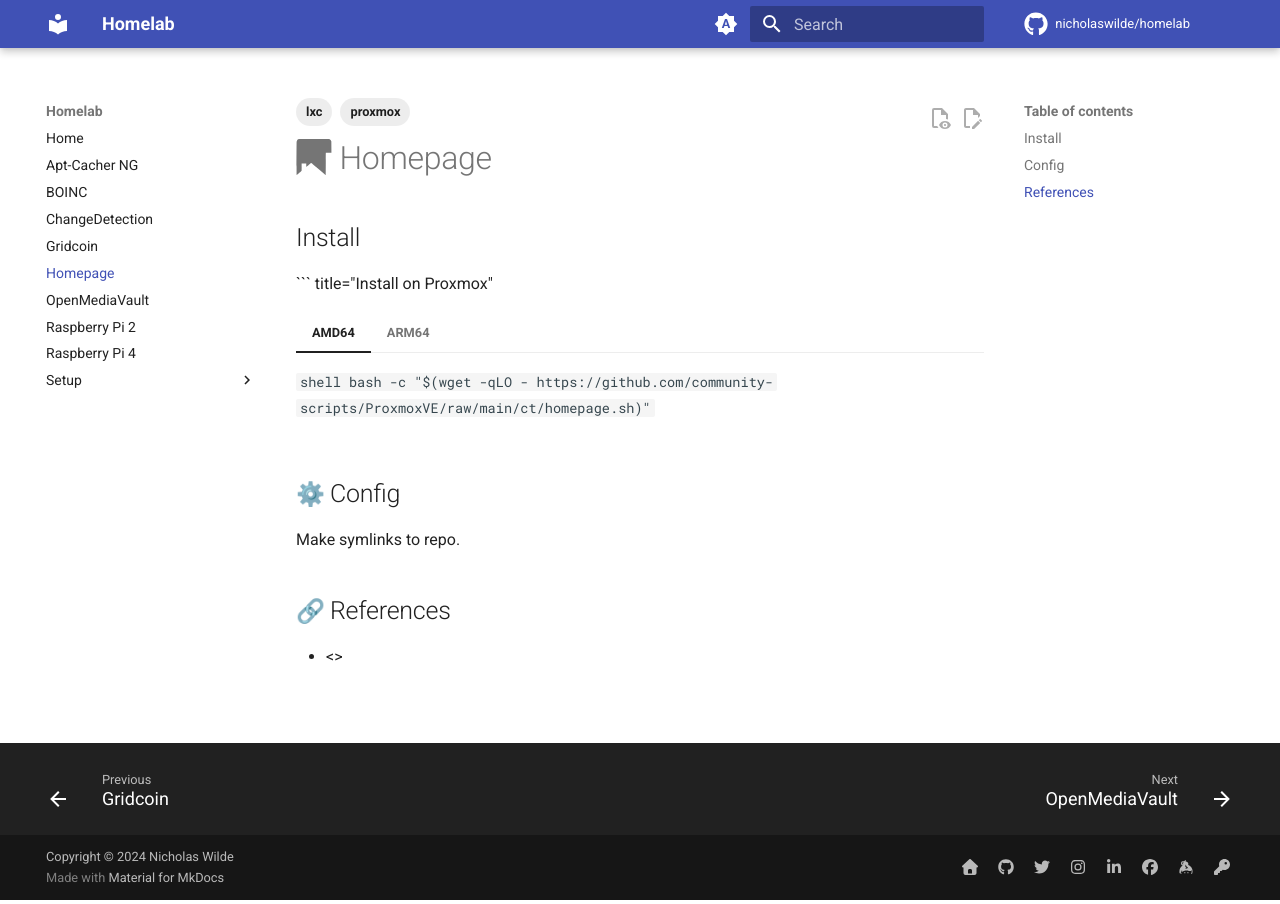
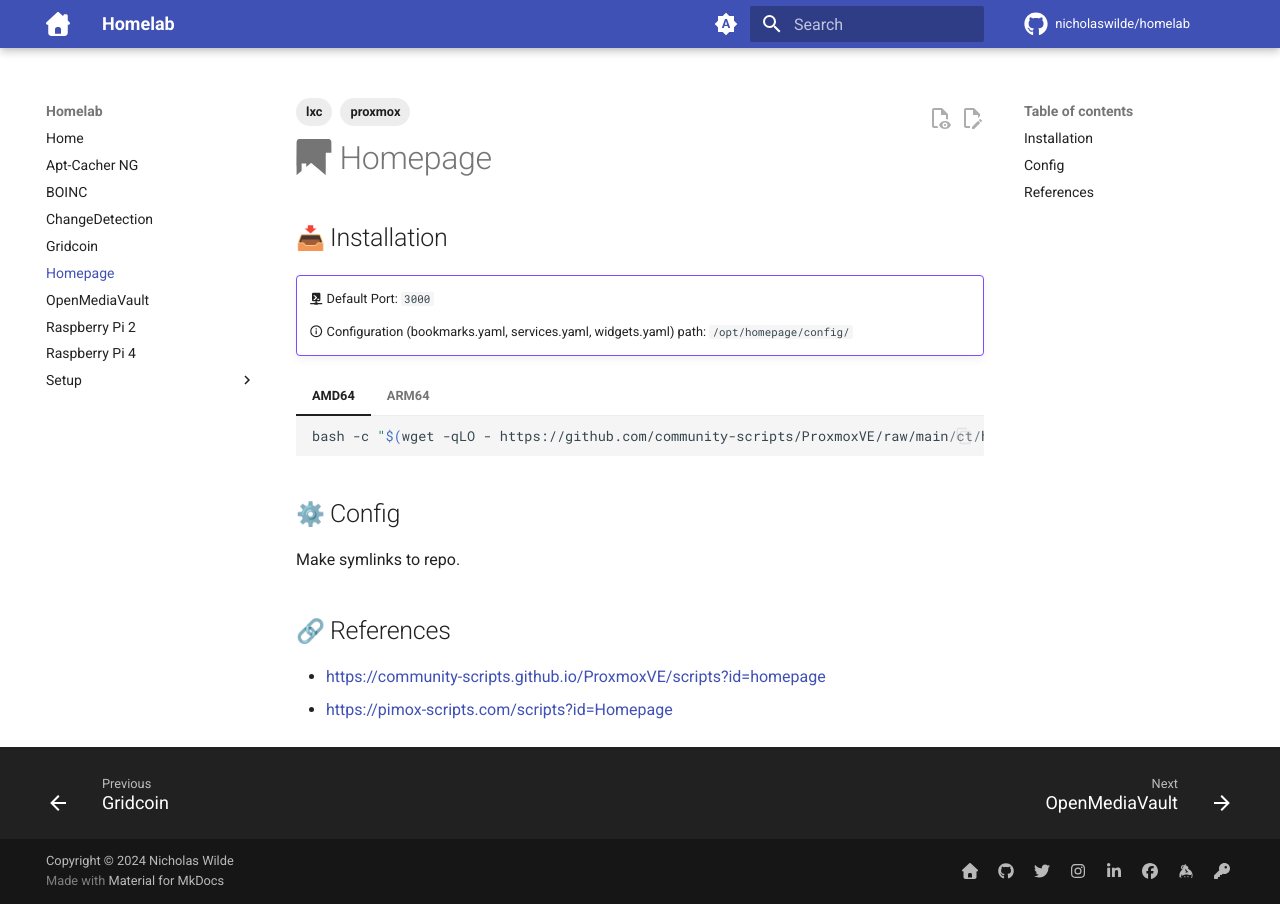
Before and after one commit to nicholaswilde/homelab, an MkDocs documentation site: the page built from docs/homepage.md, in a window 1280 px wide. Built offline with MkDocs 1.6.1 and Material for MkDocs 9.7.7, drawn with Linux system fonts in a browser that asks for light colours; emoji names are drawn with the system emoji font; comment, search, counter and statistics services are not loaded.

Commit message:
update
Signed-off-by: nιcнolaѕ wιlde <ncwilde43@gmail.com>

````diff
--- a/docs/homepage.md
+++ b/docs/homepage.md
@@ -5,9 +5,14 @@
 ---
 # :simple-homepage: Homepage
 
-## Install
+## :inbox_tray: Installation
 
-``` title="Install on Proxmox"
+!!! example ""
+
+    :material-console-network: Default Port: `3000`
+
+    :material-information-outline: Configuration (bookmarks.yaml, services.yaml, widgets.yaml) path: `/opt/homepage/config/`
+
 === "AMD64"
 
     ```shell
@@ -26,4 +31,5 @@
 
 ## :link: References
 
-- <>
+- <https://community-scripts.github.io/ProxmoxVE/scripts?id=homepage>
+- <https://pimox-scripts.com/scripts?id=Homepage>
--- a/mkdocs.yml
+++ b/mkdocs.yml
@@ -51,6 +51,7 @@
   language: en
   icon:
     repo: fontawesome/brands/github
+    logo: fontawesome/solid/house-chimney
   features:
     - navigation.top
     - navigation.tracking
@@ -101,7 +102,8 @@
   - pymdownx.emoji:
       emoji_index: !!python/name:material.extensions.emoji.twemoji
       emoji_generator: !!python/name:material.extensions.emoji.to_svg
-  - pymdownx.highlight
+  - pymdownx.highlight:
+      anchor_linenums: true
   - pymdownx.inlinehilite
   - pymdownx.keys
   - pymdownx.magiclink:
@@ -109,13 +111,15 @@
       user: nicholaswilde
       repo: homepage
   - pymdownx.mark
+  - pymdownx.snippets
   - pymdownx.smartsymbols
   - pymdownx.superfences:
       custom_fences:
         - name: mermaid
           class: mermaid-experimental
           format: !!python/name:pymdownx.superfences.fence_code_format
-  - pymdownx.tabbed
+  - pymdownx.tabbed:
+      alternate_style: true
   - pymdownx.tasklist:
       custom_checkbox: true
   - pymdownx.tilde
````
Also changed, not shown: docs/boinc.md (+1 -0 lines).
